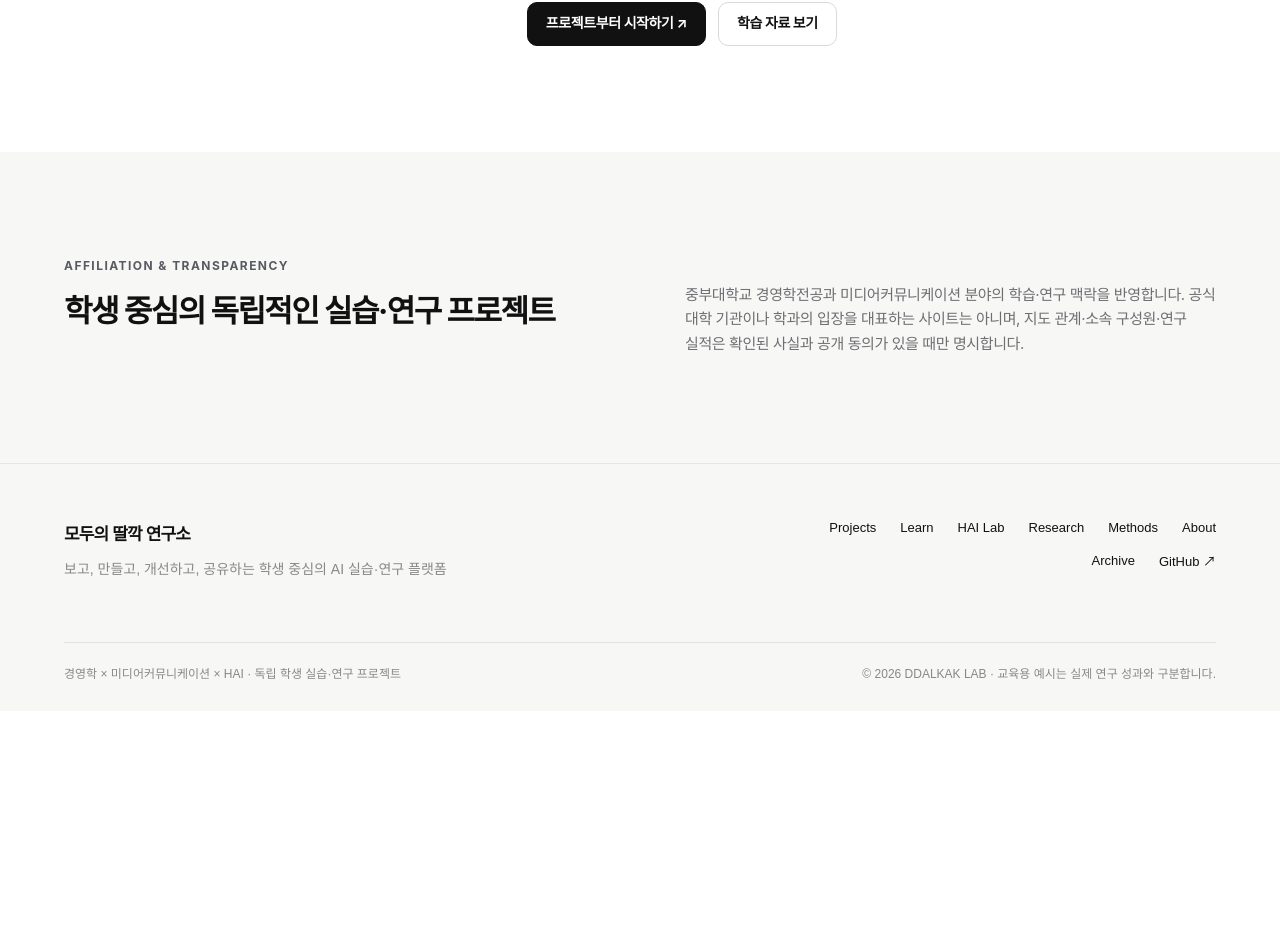
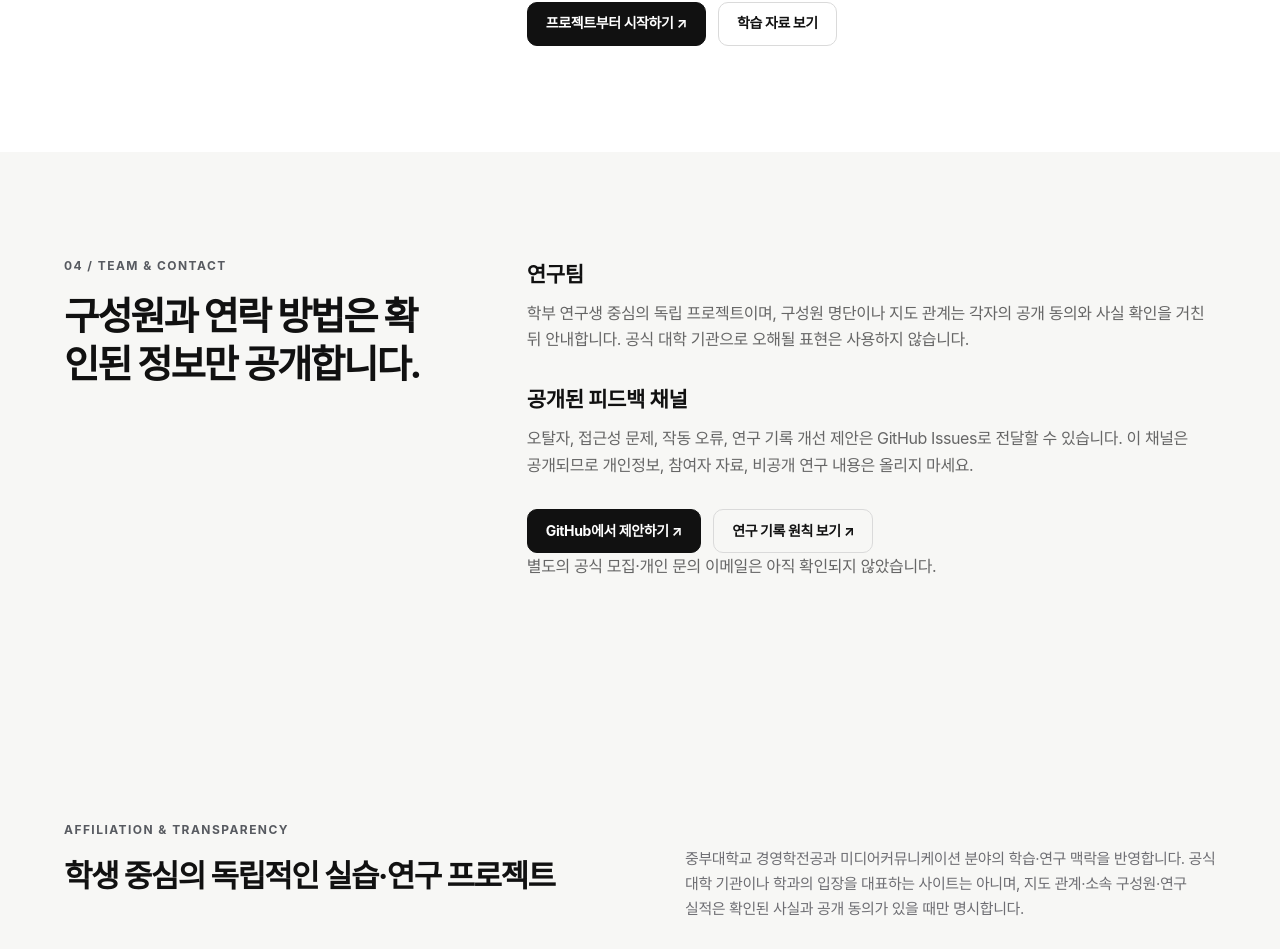
Before and after one commit to Jxny0ung/ddalkak-lab-hai, a Next.js app: page /about in a window 1280 px wide. Shown: the part 1926-2875 px from the top of the page. Before the commit the page ends 2637 px from the top, so only its background shows below. Built offline with nearby package versions, Linux system fonts and the light colour scheme.

Commit message:
feat(about): provide honest team/contact information and public feedback path

```diff
--- a/src/app/about/page.tsx
+++ b/src/app/about/page.tsx
@@ -59,6 +59,25 @@ export default function AboutPage() {
             </div>
           </div>
         </section>
+        <section className="sl-section sl-section-soft" id="team-contact">
+          <div className="sl-container sl-detail-columns">
+            <aside>
+              <span className="sl-kicker">04 / TEAM & CONTACT</span>
+              <h2>구성원과 연락 방법은 확인된 정보만 공개합니다.</h2>
+            </aside>
+            <div className="sl-detail-copy">
+              <h3>연구팀</h3>
+              <p>학부 연구생 중심의 독립 프로젝트이며, 구성원 명단이나 지도 관계는 각자의 공개 동의와 사실 확인을 거친 뒤 안내합니다. 공식 대학 기관으로 오해될 표현은 사용하지 않습니다.</p>
+              <h3>공개된 피드백 채널</h3>
+              <p>오탈자, 접근성 문제, 작동 오류, 연구 기록 개선 제안은 GitHub Issues로 전달할 수 있습니다. 이 채널은 공개되므로 개인정보, 참여자 자료, 비공개 연구 내용은 올리지 마세요.</p>
+              <div className="sl-actions">
+                <a className="sl-btn sl-btn-dark" href="https://github.com/Jxny0ung/ddalkak-lab-hai/issues" target="_blank" rel="noopener noreferrer">GitHub에서 제안하기 ↗</a>
+                <Link className="sl-btn sl-btn-outline" href="/registry">연구 기록 원칙 보기 ↗</Link>
+              </div>
+              <p>별도의 공식 모집·개인 문의 이메일은 아직 확인되지 않았습니다.</p>
+            </div>
+          </div>
+        </section>
         <section className="sl-section sl-section-soft">
           <div className="sl-container sl-small-callout">
             <div><span className="sl-kicker">AFFILIATION & TRANSPARENCY</span><h2>학생 중심의 독립적인 실습·연구 프로젝트</h2></div>
```
